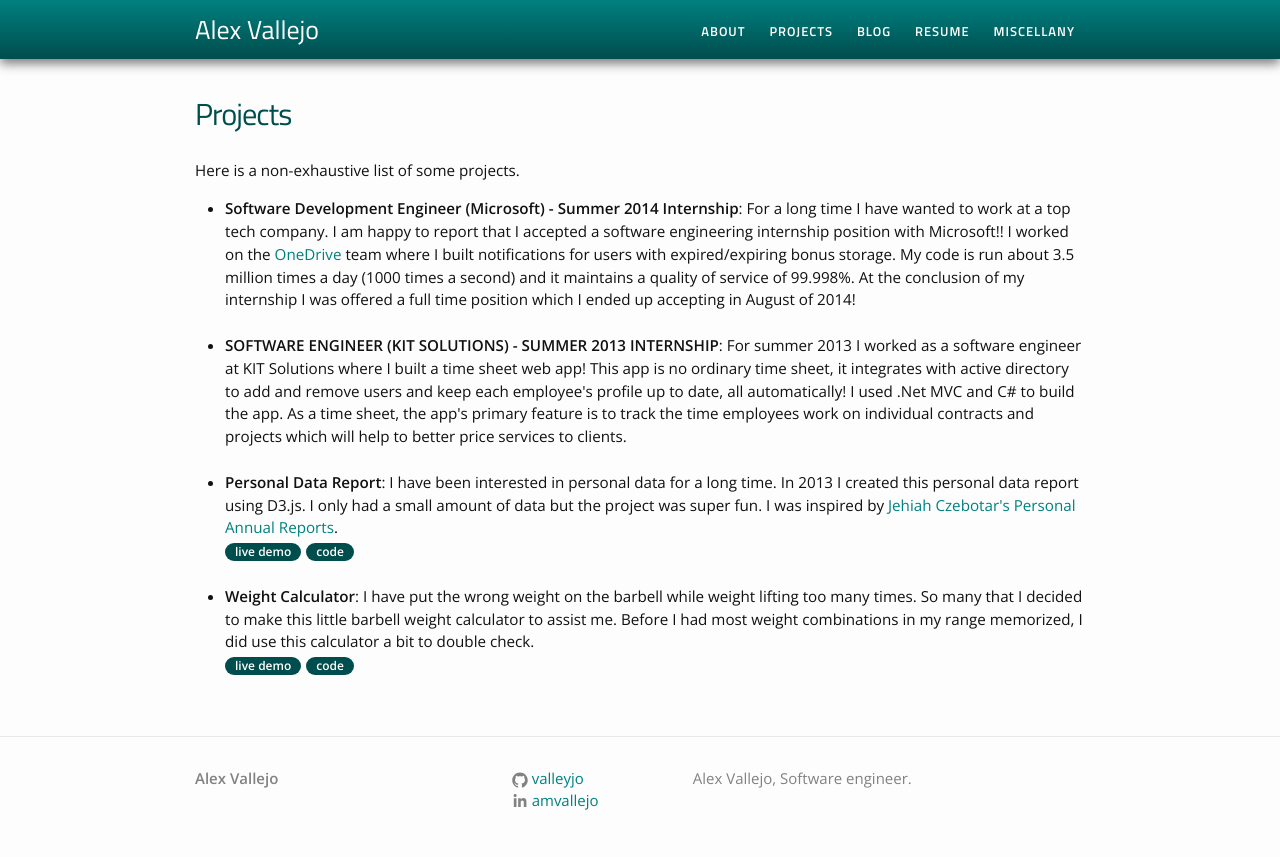
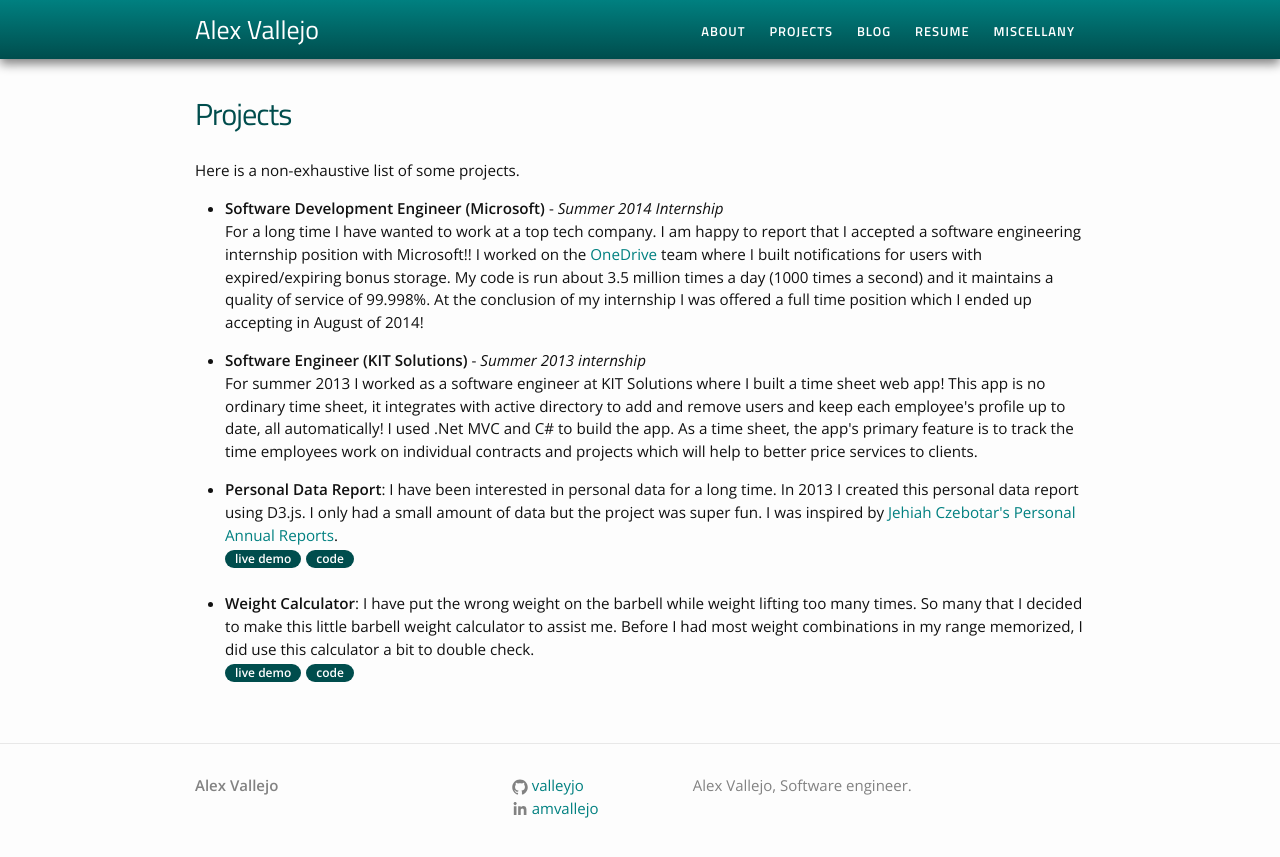
Before and after one commit to valleyjo/valleyjo.github.io, a Jekyll site: the page built from projects.md, in a window 1280 px wide. Shown: the top 857 px of the page. Built offline with Jekyll 4.4.1, drawn with Linux system fonts in a browser that asks for light colours.

Commit message:
Update projects

```diff
--- a/projects.md
+++ b/projects.md
@@ -8,12 +8,13 @@ Here is a non-exhaustive list of some projects.
 
 <ul>
   <li>
-    <b>Software Development Engineer (Microsoft) - Summer 2014 Internship</b>:
-    For a long time I have wanted to work at a top tech company. I am happy to report that I accepted a software engineering internship position with Microsoft!! I worked on the <a href="http://onedrive.com">OneDrive</a> team where I built notifications for users with expired/expiring bonus storage. My code is run about 3.5 million times a day (1000 times a second) and it maintains a quality of service of 99.998%. At the conclusion of my internship I was offered a full time position which I ended up accepting in August of 2014!
-  </li><br>
+    <b>Software Development Engineer (Microsoft)</b> - <i>Summer 2014 Internship</i>
+    <p>For a long time I have wanted to work at a top tech company. I am happy to report that I accepted a software engineering internship position with Microsoft!! I worked on the <a href="http://onedrive.com">OneDrive</a> team where I built notifications for users with expired/expiring bonus storage. My code is run about 3.5 million times a day (1000 times a second) and it maintains a quality of service of 99.998%. At the conclusion of my internship I was offered a full time position which I ended up accepting in August of 2014!</p>
+  </li>
   <li>
-    <b>SOFTWARE ENGINEER (KIT SOLUTIONS) - SUMMER 2013 INTERNSHIP</b>: For summer 2013 I worked as a software engineer at KIT Solutions where I built a time sheet web app! This app is no ordinary time sheet, it integrates with active directory to add and remove users and keep each employee's profile up to date, all automatically! I used .Net MVC and C# to build the app. As a time sheet, the app's primary feature is to track the time employees work on individual contracts and projects which will help to better price services to clients.
-  </li><br>
+    <b>Software Engineer (KIT Solutions)</b> - <i>Summer 2013 internship</i>
+    <p>For summer 2013 I worked as a software engineer at KIT Solutions where I built a time sheet web app! This app is no ordinary time sheet, it integrates with active directory to add and remove users and keep each employee's profile up to date, all automatically! I used .Net MVC and C# to build the app. As a time sheet, the app's primary feature is to track the time employees work on individual contracts and projects which will help to better price services to clients.</p>
+  </li>
   <li>
     <b>Personal Data Report</b>: I have been interested in personal data for a long time. In 2013 I created this personal data report using D3.js. I only had a small amount of data but the project was super fun. I was inspired by <a href="http://jehiah.cz/one-two/">Jehiah Czebotar's Personal Annual Reports</a>.<br>
     <a href=""><div class="color-button">live demo</div></a><a href="https://github.com/valleyjo/valleyjo.github.io/blob/ad53801e61da4701672753f3c1baff59d251a72c/js/pdr.js"><div class="color-button">code</div></a>
```
